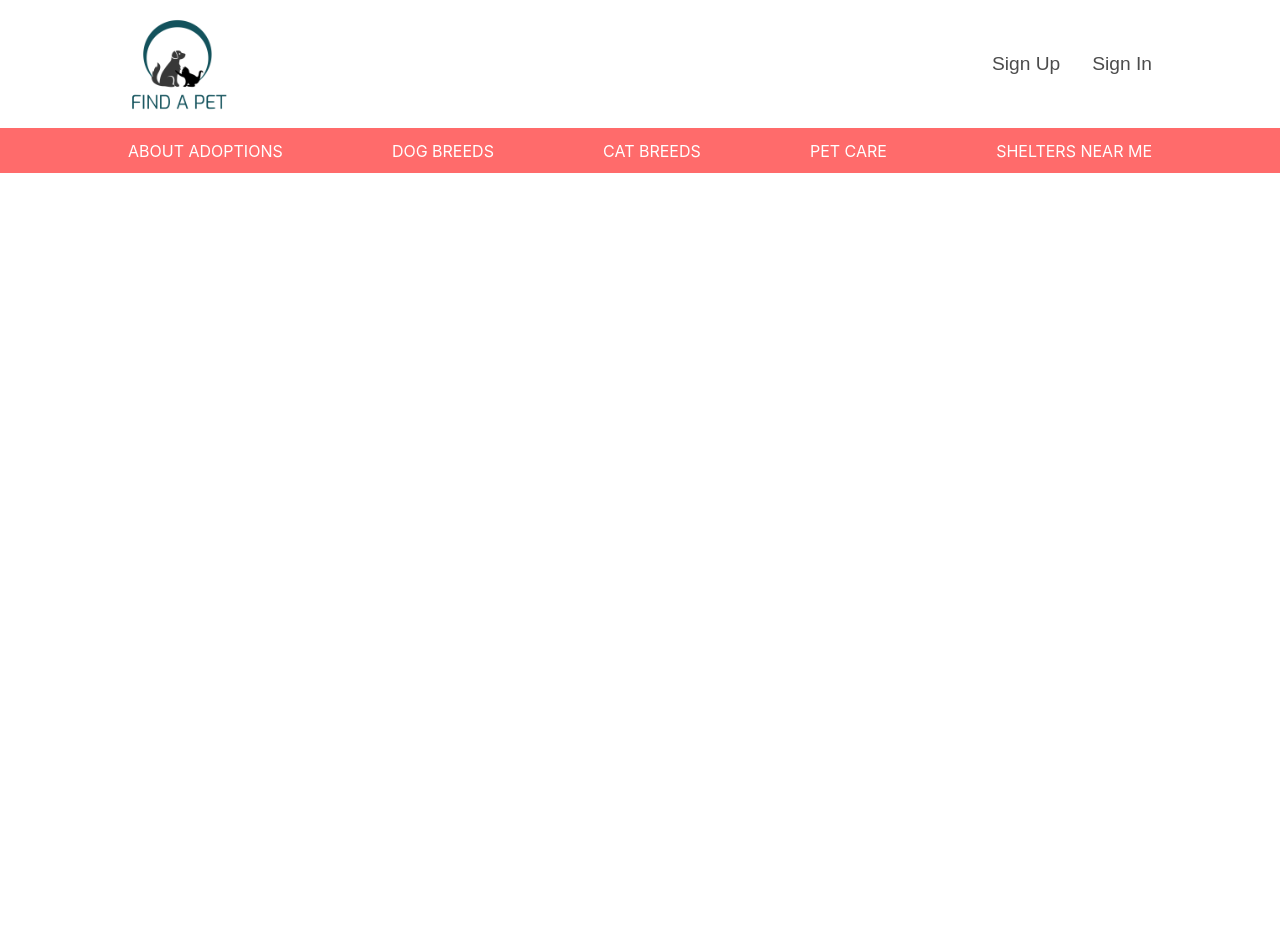
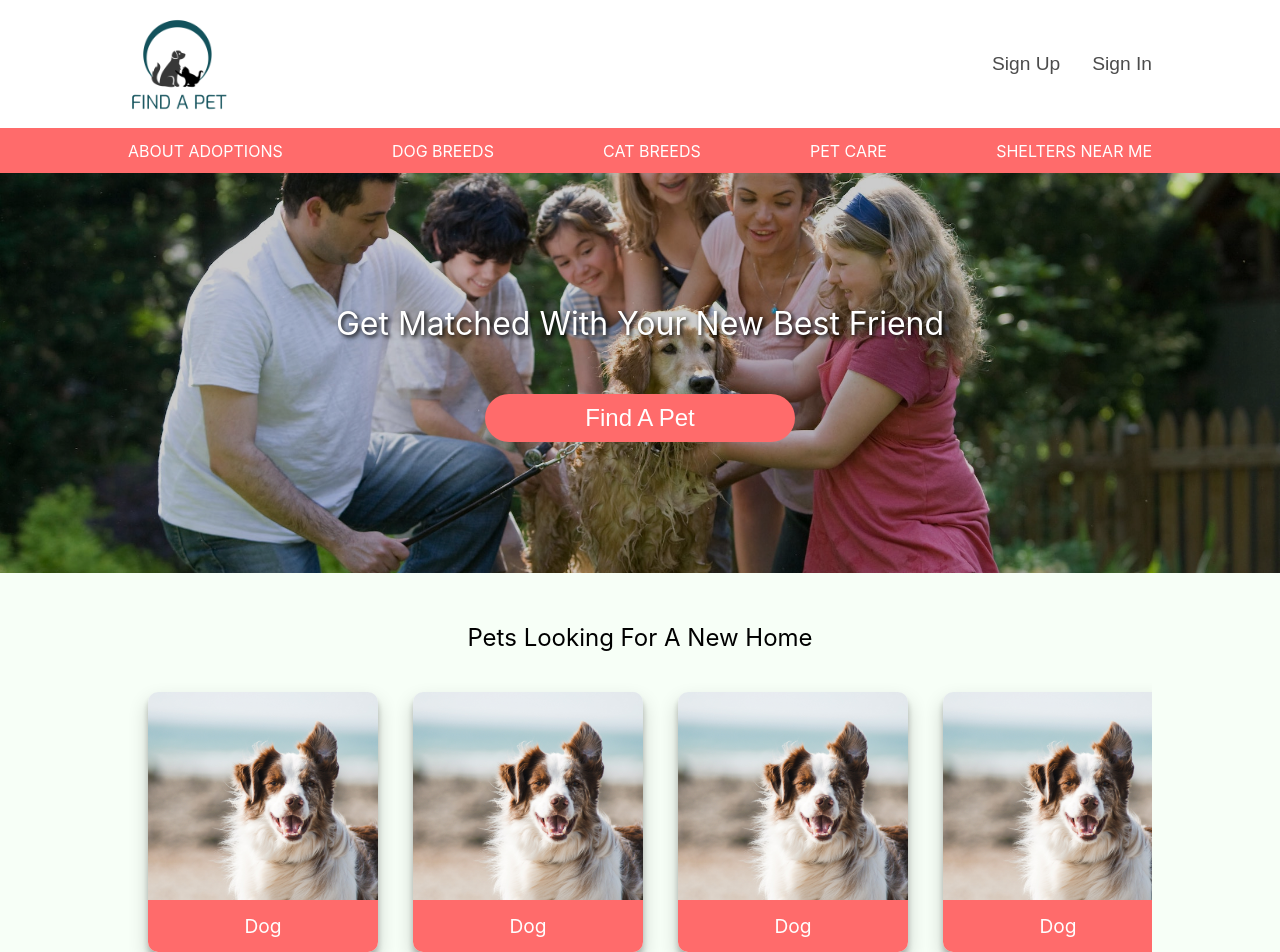
Before and after one commit to diegoro1/Find-A-Pet, a React (Create React App) app: page / in a window 1280 px wide. Shown: the top 952 px of the page. Before the commit the page ends 800 px from the top, so only its background shows below. Built offline with nearby package versions, Linux system fonts and the light colour scheme.

Commit message:
Add banner and cards

```diff
--- a/src/App.js
+++ b/src/App.js
@@ -1,4 +1,7 @@
+import { BrowserRouter as Router, Route, Switch } from 'react-router-dom'
+
 import Navbar from './components/navbar/Navbar'
+import Homepage from './components/homepage/Homepage'
 
 import './Main.css';
 
@@ -7,10 +10,12 @@ function App() {
     <div className="app">
       <Navbar />
 
-
-      {/* Routes */}
-        {/* HomePage */}
-        {/* Search page */}
+      <Router>
+        <Switch>
+          <Route exact={true} path="/" component={Homepage}/>
+          {/* Search page */}
+        </Switch>
+      </Router>
     </div>
   );
 }
--- a/src/Main.css
+++ b/src/Main.css
@@ -8,6 +8,13 @@
   --secondary: #f7fff7;
   --tertiary: #4ecdc4;
   --quaternary: #1a535c;
+  --horizontal-padding: 10%;
+}
+
+@media (max-width: 850px) {
+  :root {
+    --horizontal-padding: 2%;
+  }
 }
 
 .app {
--- /dev/null
+++ b/src/components/card/Card.css
@@ -0,0 +1,37 @@
+.card {
+  min-width: 230px;
+  min-height: 260px;
+  border-radius: 10px;
+  transition: all ease 0.3s;
+  box-shadow: 0 10px 20px rgba(0, 0, 0, 0.19), 0 6px 6px rgba(0, 0, 0, 0.23);
+}
+.card:hover,
+.card:focus {
+  transform: translateY(-1rem);
+  cursor: pointer;
+}
+.card:hover .card__description,
+.card:focus .card__description {
+  background-color: var(--tertiary);
+}
+
+.card__image {
+  background-repeat: no-repeat;
+  background-size: cover;
+  background-position: center;
+  width: 100%;
+  height: 80%;
+  border-radius: 10px 10px 0 0;
+}
+
+.card__description {
+  display: flex;
+  align-items: center;
+  justify-content: center;
+  height: 20%;
+  font-size: 1.2rem;
+  background-color: var(--primary);
+  border-radius: 0 0 10px 10px;
+  color: white;
+  transition: all ease 0.3s;
+}
--- /dev/null
+++ b/src/components/card/Card.js
@@ -0,0 +1,18 @@
+import defaultImage from '../../assets/dog4.jpg'
+import './Card.css'
+
+const Card = ({ image, name }) => {
+    return (
+        <div className="card">
+            <div className="card__image" style={
+                image ? {backgroundImage: `url(${image})`} : {backgroundImage: `url(${defaultImage})`}
+            }>
+            </div>
+            <div className="card__description">
+                <p>{name ? name : "Dog"}</p>
+            </div>
+        </div>
+    )
+}
+
+export default Card
--- /dev/null
+++ b/src/components/homepage/Homepage.css
@@ -0,0 +1,58 @@
+.banner {
+  display: flex;
+  flex-direction: column;
+  justify-content: center;
+  align-items: center;
+  padding: 0 var(--horizontal-padding);
+  height: 50vh;
+  background: url(../../assets/family-dog.jpg);
+  background-repeat: none;
+  background-position: center;
+  background-size: cover;
+  box-shadow: inset 0 0 0 2000px rgba(0, 0, 0, 0.2);
+}
+
+.banner__title {
+  font-size: 2rem;
+  text-align: center;
+  color: white;
+  text-shadow: 2px 2px 4px rgba(0, 0, 0, 1);
+  margin-bottom: 5%;
+}
+
+.banner__btn {
+  padding: 10px 100px;
+  font-size: 1.5rem;
+  color: white;
+  border: none;
+  background-color: var(--primary);
+  border-radius: 40px;
+  transition: all ease 0.3s;
+}
+.banner__btn:hover,
+.banner__btn:focus {
+  background-color: var(--tertiary);
+  cursor: pointer;
+  transform: translateY(-0.5rem);
+}
+
+.pet-display {
+  padding: 50px var(--horizontal-padding);
+}
+
+.pet-display__title {
+  text-align: center;
+  font-size: 1.5rem;
+}
+
+.pet-display__cards {
+  display: flex;
+  padding: 40px 20px;
+  margin-left: auto;
+  margin-right: auto;
+  overflow: auto;
+}
+
+.pet-display__cards > * {
+  margin-right: 35px;
+}
--- /dev/null
+++ b/src/components/homepage/Homepage.js
@@ -0,0 +1,26 @@
+import Card from '../card/Card'
+
+import './Homepage.css'
+
+const Homepage = () => {
+    return (
+        <>
+            <div className="banner">
+                <div className="banner__title">Get Matched With Your New Best Friend</div>
+                <button className="banner__btn">Find A Pet</button>
+            </div>
+            <div className="pet-display">
+                <div className="pet-display__title">Pets Looking For A New Home</div>
+                <div className="pet-display__cards">
+                    <Card />
+                    <Card />
+                    <Card />
+                    <Card />
+                    <Card />
+                </div>
+            </div>
+        </>
+    )
+}
+
+export default Homepage
--- a/src/components/navbar/Navbar.css
+++ b/src/components/navbar/Navbar.css
@@ -4,7 +4,7 @@
   display: flex;
   justify-content: space-between;
   align-items: center;
-  padding: 1rem 10%;
+  padding: 1rem var(--horizontal-padding);
   background-color: white;
 }
 
@@ -28,7 +28,7 @@
 
 .navbottom {
   display: flex;
-  padding: 0.8rem 10%;
+  padding: 0.8rem var(--horizontal-padding);
   text-transform: uppercase;
   justify-content: space-between;
   color: white;
```
Also changed, not shown: src/assets/family-dog.jpg.
